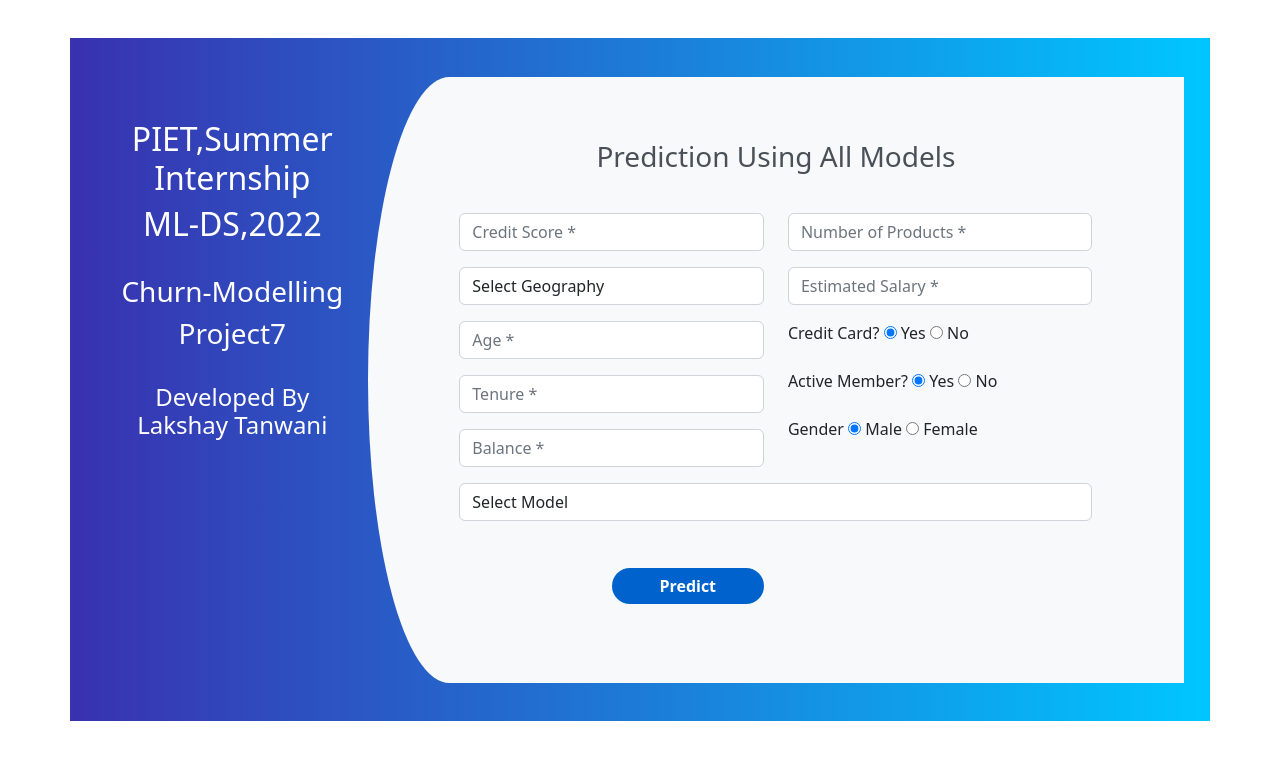
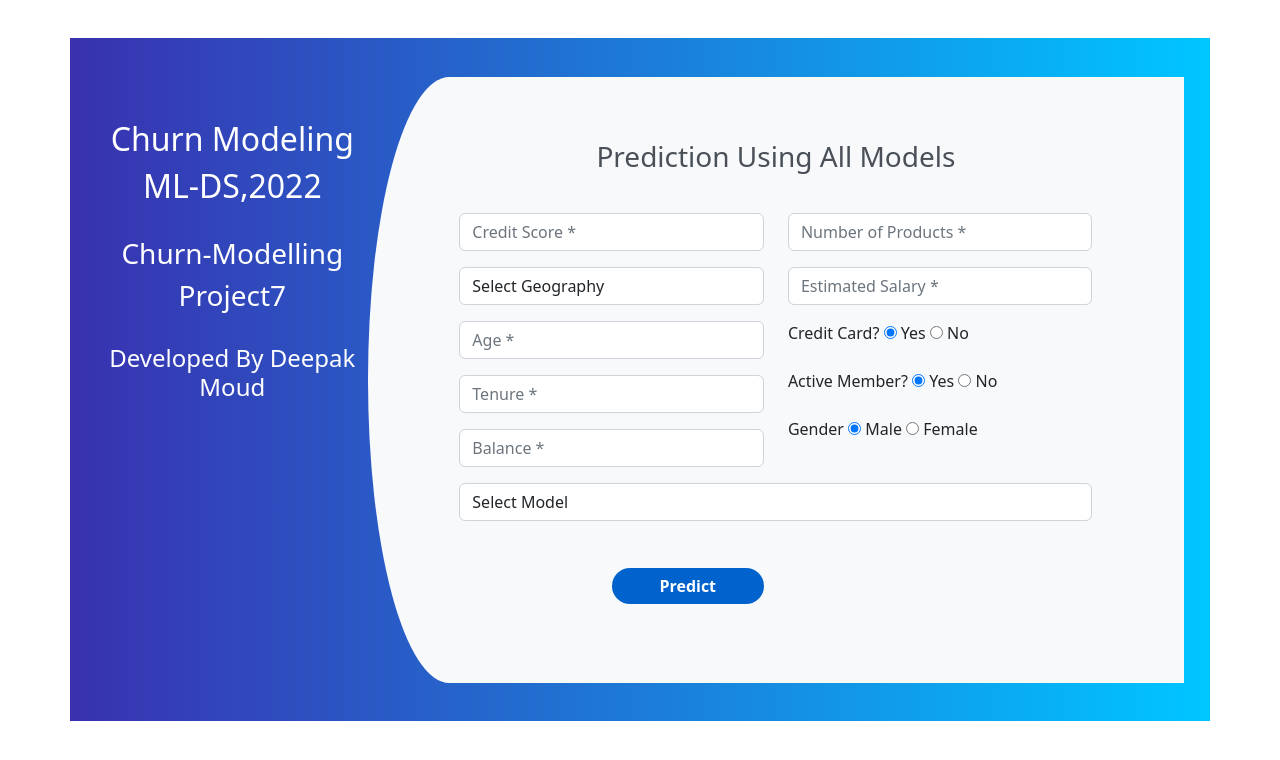
Before and after one commit to deepakmoud/churnmodeling, a Flask app: page / in a window 1280 px wide. Shown: the top 760 px of the page. Run offline with Flask 3, Linux system fonts and the light colour scheme; some libraries are stand-ins or nearby versions.

Commit message:
Update index.html

```diff
--- a/templates/index.html
+++ b/templates/index.html
@@ -113,13 +113,13 @@
 <div class="container register">
                 <div class="row">
                     <div class="col-md-3 register-left">
-                        <h2>PIET,Summer Internship</h2>
+                        <h2>Churn Modeling</h2>
                         <h2>ML-DS,2022</h2>
                         <br>
                         <h3>Churn-Modelling</h3>
                         <h3>Project7</h3>
                         <br>
-                        <h4>Developed By Lakshay Tanwani</h4>
+                        <h4>Developed By Deepak Moud</h4>
 
                     </div>
                     <div class="col-md-9 register-right">
```
